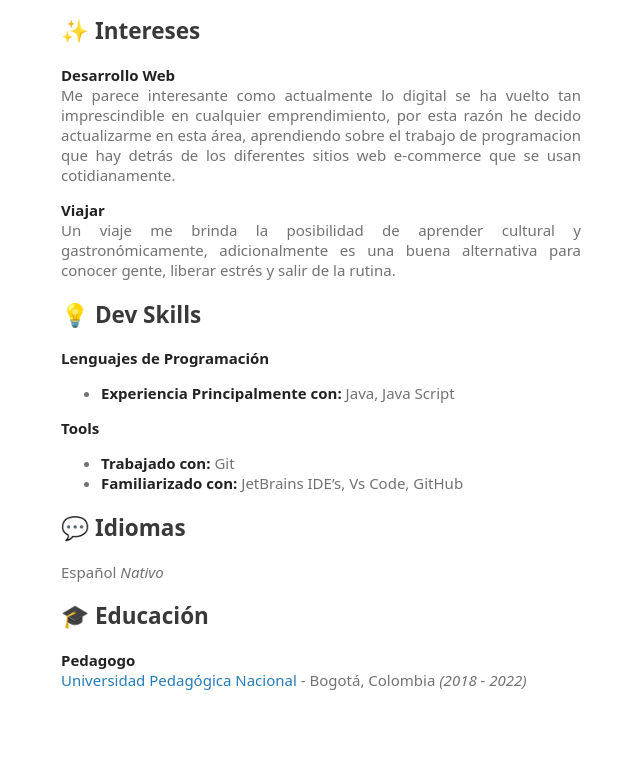
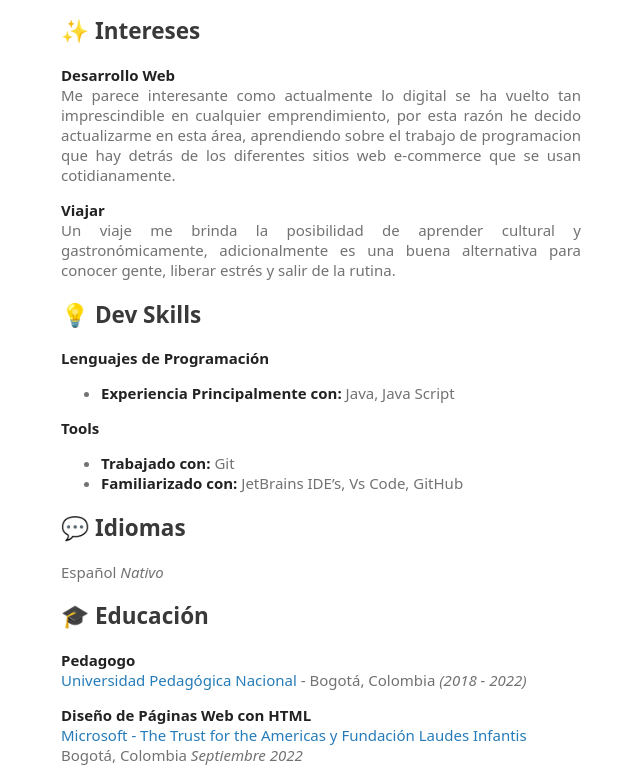
Before and after one commit to JustPya/cv, a plain HTML site: page index.html in a window 1280 px wide. Shown: the part 347-1127 px from the top of the page, without its empty margins (489-1129 px from the left). Before the commit the page ends 1052 px from the top, so only its background shows below. Drawn offline with Linux system fonts and the light colour scheme.

Commit message:
Add certification

```diff
--- a/index.html
+++ b/index.html
@@ -92,6 +92,17 @@
           >
           - Bogotá, Colombia <em>(2018 - 2022)</em>
         </p>
+
+        <p>
+          <strong>Diseño de Páginas Web con HTML</strong>
+          <br />
+          <a target="_blank" href="assets/certificacion_html.pdf"
+            >Microsoft - The Trust for the Americas y Fundación Laudes
+            Infantis</a
+          >
+          <br />
+          Bogotá, Colombia <em>Septiembre 2022</em>
+        </p>
       </div>
     </div>
   </body>
```
Also changed, not shown: 1 other file.
